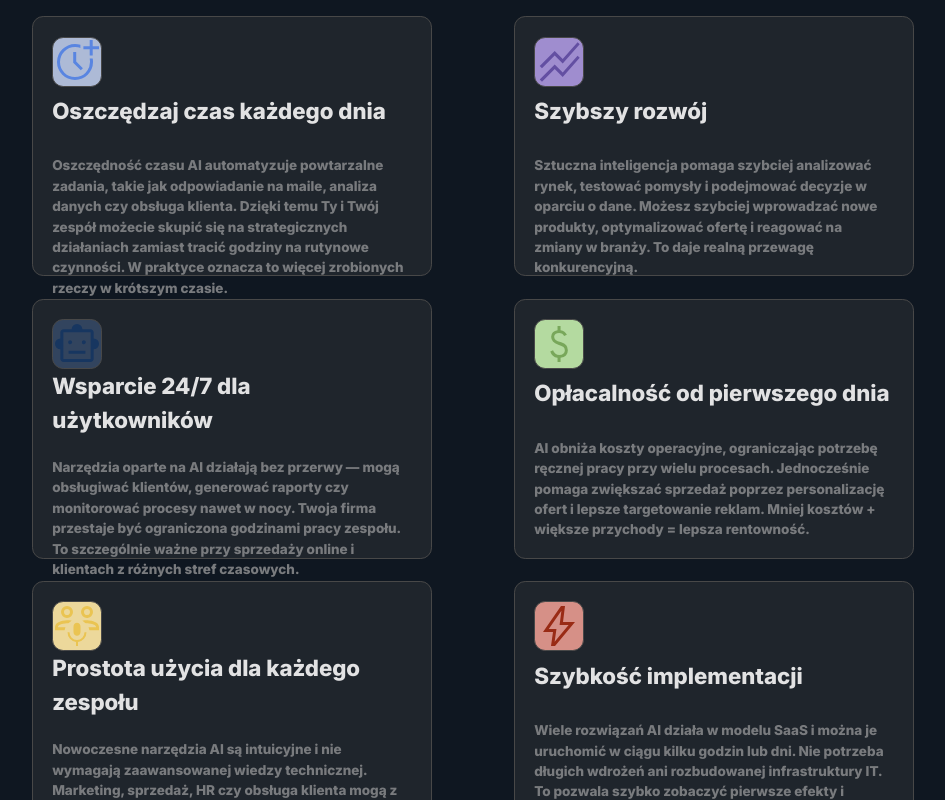
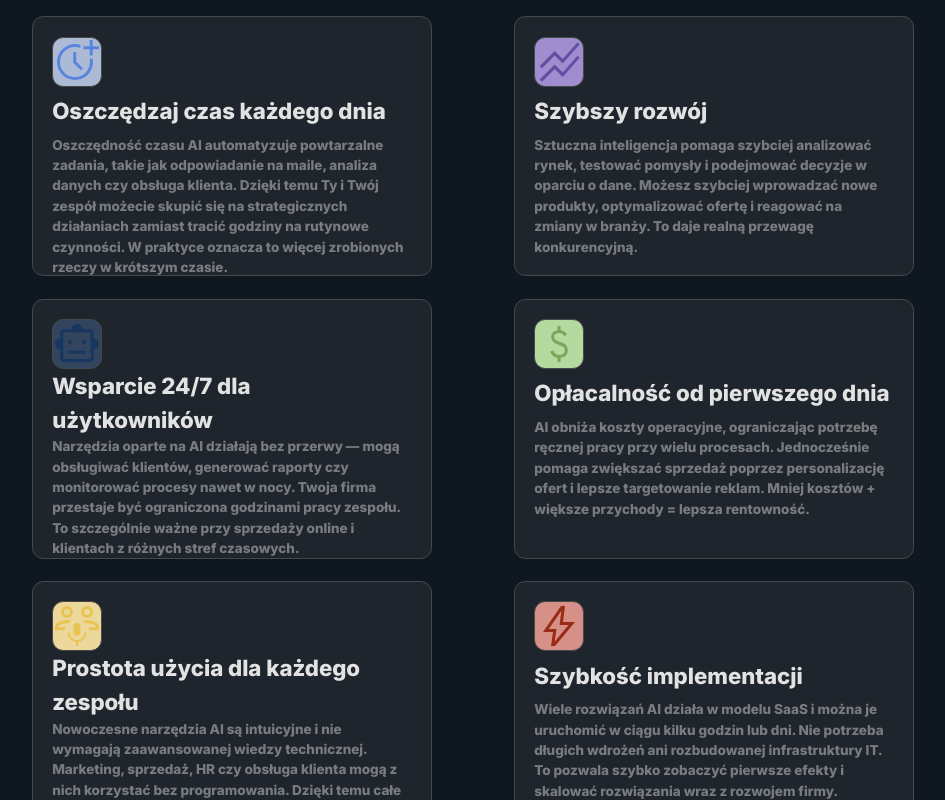
Before and after one commit to AI-BRIDGE-CONSULTING/AI_BRIDGE_CONSULTING, a React (Vite) app: page /Home in a window 1280 px wide. Shown: the part 1020-1820 px from the top of the page, without its empty margins (167-1112 px from the left). Built offline with nearby package versions, Linux system fonts and the light colour scheme; a web font is replaced by a local one.

Commit message:
adding site map and some styles

```diff
--- a/src/component_styles/mainContent.module.scss
+++ b/src/component_styles/mainContent.module.scss
@@ -138,7 +138,15 @@
     p{
         top: .6rem;
     }
-
+    .reasonBox{
+        height: 450px;
+        h2{
+            margin-bottom: .7rem;
+        }
+        p{
+            top: .5rem !important;
+        }
+    }
 }
 @media screen and (max-width: 1100px) {
     .mainContent{
@@ -146,6 +154,7 @@
 
         .reasons{
             top: 12vh;
+
         }
     }
     .boxHeader{
```
Also changed, not shown: src/component_styles/offer.module.scss (added), 1 other file (tests, documents, lock files or other folders).
